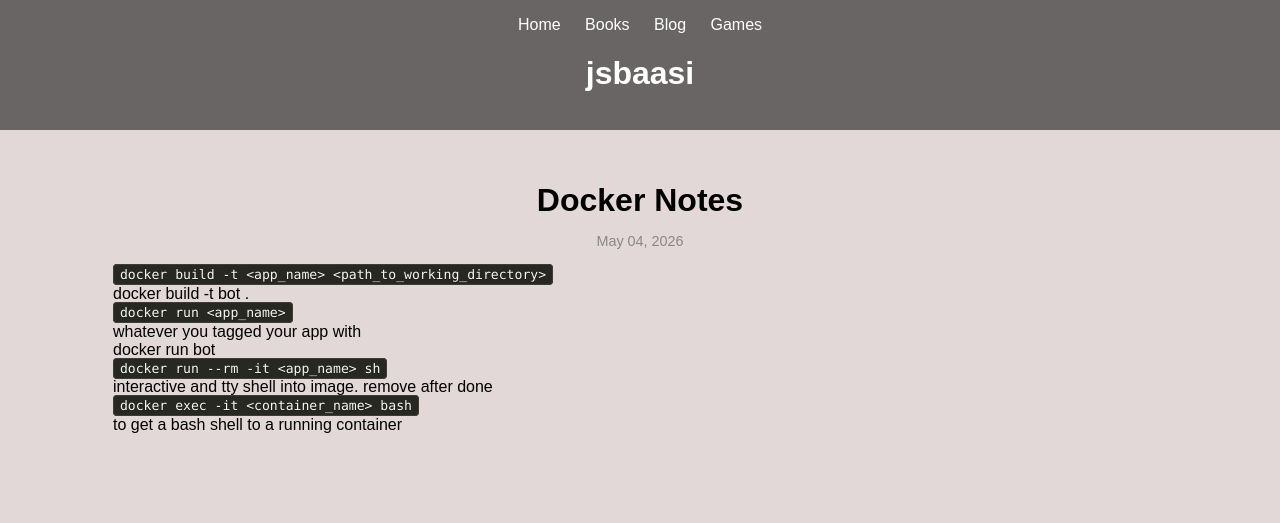
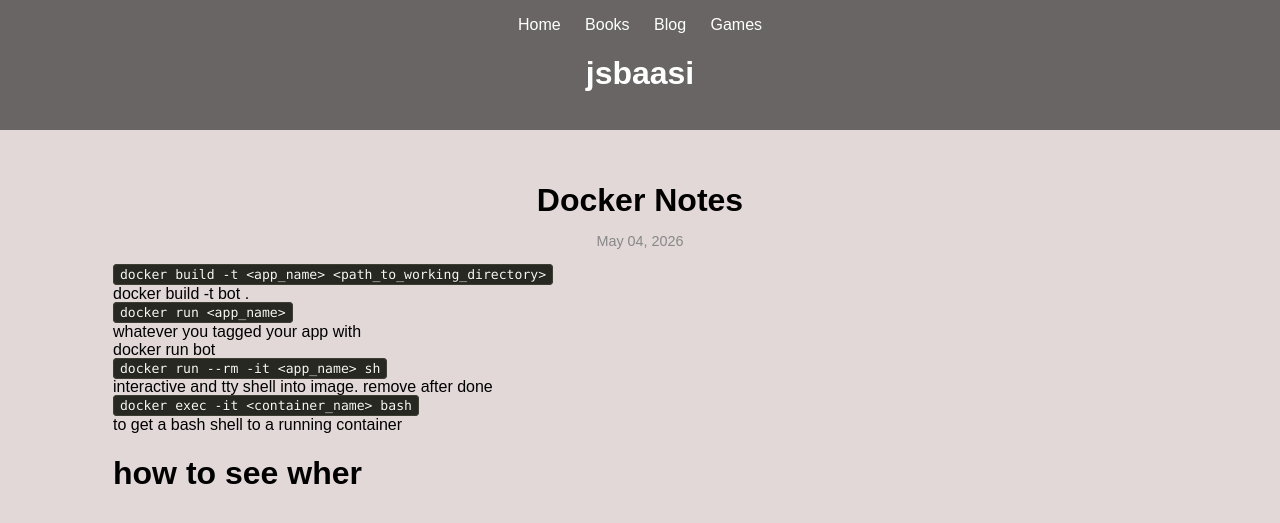
Before and after one commit to jsbaasi/jsbaasi.github.io, a Jekyll site: the page built from _posts/2026-05-04-docker-notes.md, in a window 1280 px wide. Shown: the top 523 px of the page. Built offline with Jekyll 4.4.1, drawn with Linux system fonts in a browser that asks for light colours.

Commit message:
vault backup: 2026-09-08 20:33:41

```diff
--- a/_posts/2026-05-04-docker-notes.md
+++ b/_posts/2026-05-04-docker-notes.md
@@ -14,3 +14,4 @@
 interactive and tty shell into image. remove after done
 `docker exec -it <container_name> bash`
 to get a bash shell to a running container
+# how to see wher
```
